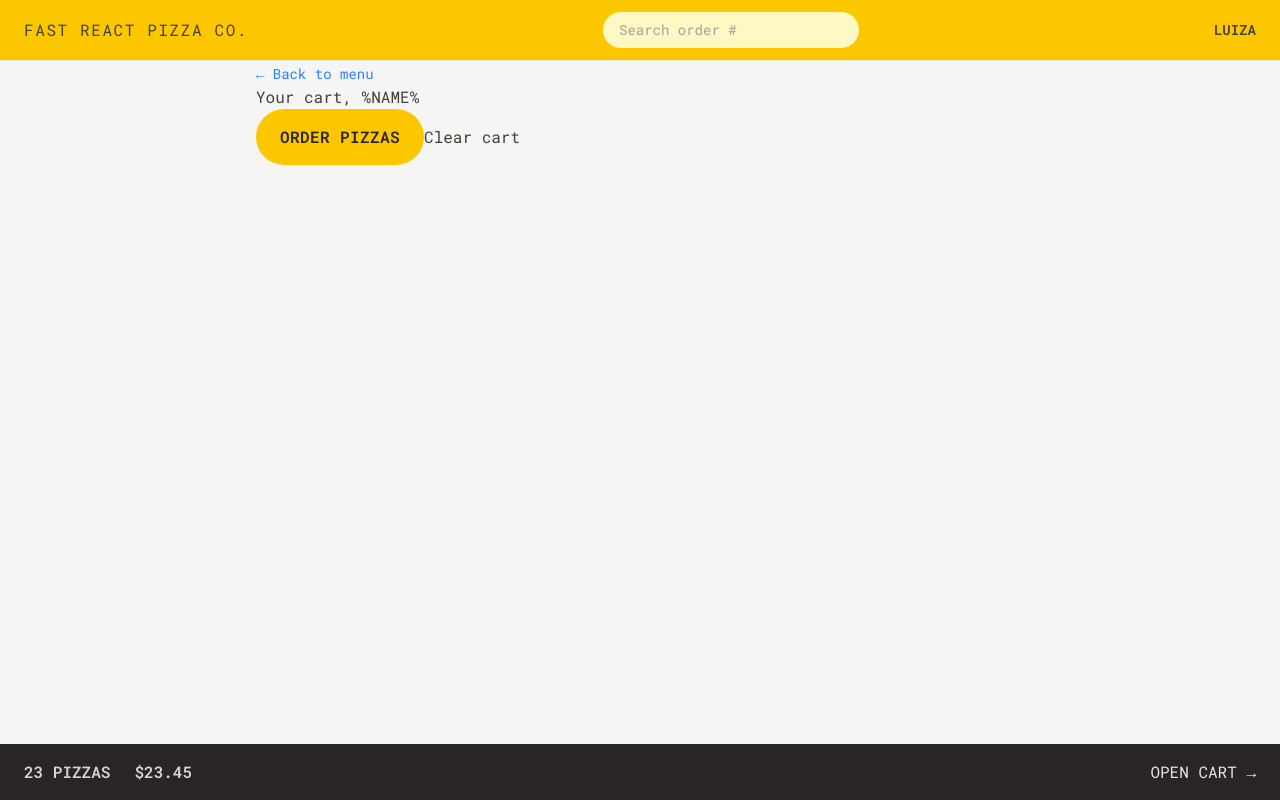
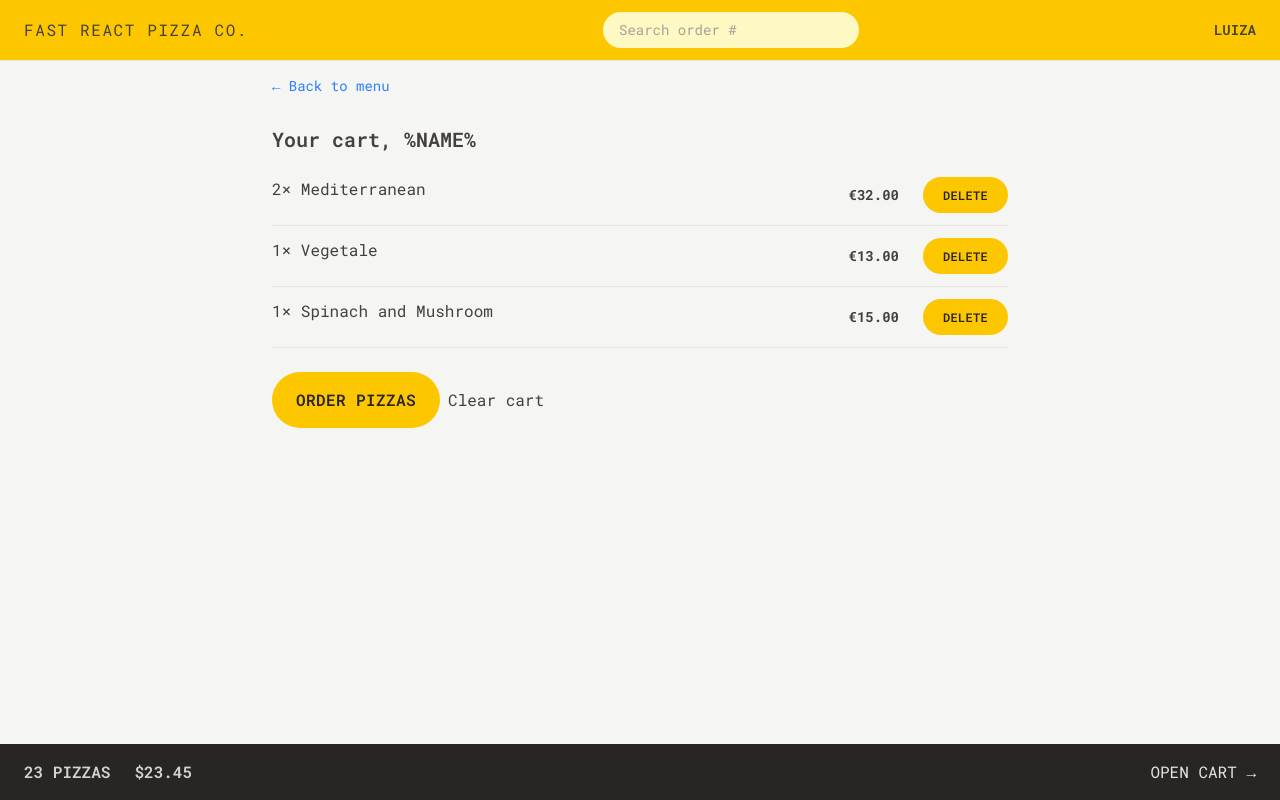
Before and after one commit to lpetrinina/Fast-React-Pizza, a React (Vite) app in the folder fast-react-pizza/: page /cart in a window 1280 px wide. Built offline with nearby package versions, Linux system fonts and the light colour scheme.

Commit message:
Style the cart

```diff
--- a/fast-react-pizza/src/features/cart/Cart.jsx
+++ b/fast-react-pizza/src/features/cart/Cart.jsx
@@ -1,5 +1,6 @@
 import LinkButton from '../../ui/LinkButton';
 import Button from '../../ui/Button';
+import CartItem from './CartItem';
 
 const fakeCart = [
   {
@@ -29,12 +30,18 @@
   const cart = fakeCart;
 
   return (
-    <div>
+    <div className="px-4 py-3">
       <LinkButton to="/menu">&larr; Back to menu</LinkButton>
 
-      <h2>Your cart, %NAME%</h2>
+      <h2 className="mt-7 text-xl font-semibold">Your cart, %NAME%</h2>
 
-      <div>
+      <ul className="mt-3 divide-y divide-stone-200 border-b border-stone-200">
+        {cart.map((item) => (
+          <CartItem key={item.name} item={item} />
+        ))}
+      </ul>
+
+      <div className="mt-6 space-x-2">
         <Button type="primary" to="/order/new">
           Order pizzas
         </Button>
--- a/fast-react-pizza/src/features/cart/CartItem.jsx
+++ b/fast-react-pizza/src/features/cart/CartItem.jsx
@@ -1,13 +1,19 @@
+import Button from '../../ui/Button';
+import { formatCurrency } from '../../utils/helpers';
+
 function CartItem({ item }) {
   const { pizzaId, name, quantity, totalPrice } = item;
 
   return (
-    <li>
-      <p>
+    <li className="py-3 sm:flex sm:justify-between">
+      <p className="mb-1 sm:mb-0">
         {quantity}&times; {name}
       </p>
-      <div>
-        <p>{formatCurrency(totalPrice)}</p>
+
+      <div className="flex items-center justify-between sm:gap-6">
+        <p className="text-sm font-bold">{formatCurrency(totalPrice)}</p>
+
+        <Button type="small">Delete</Button>
       </div>
     </li>
   );
```
Also changed, not shown: 1 other file (tests, documents, lock files or other folders).
